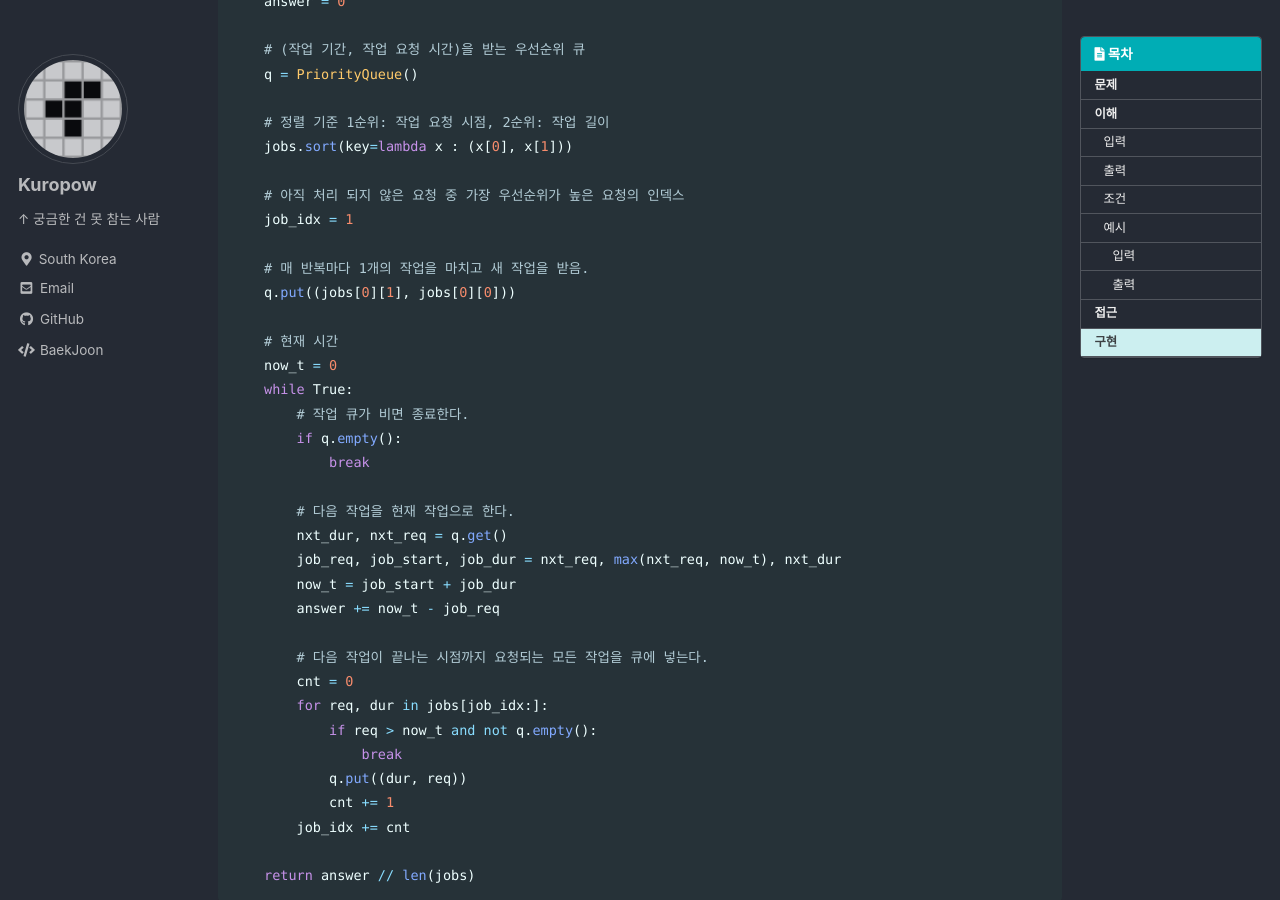
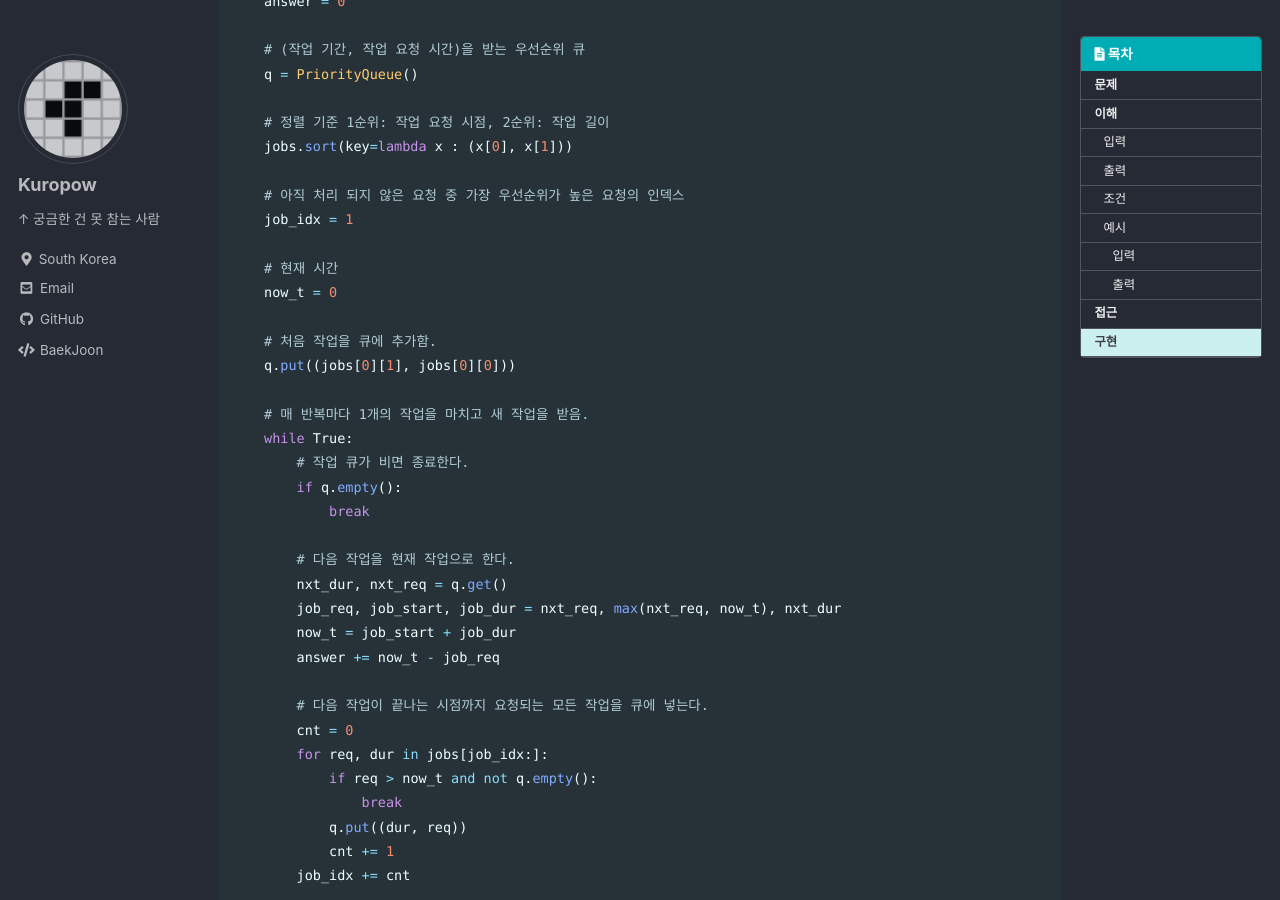
Before and after one commit to kuro11pow2/kuro11pow2.github.io, a Jekyll site: the page built from _posts/2021-08-13-0011.md, in a window 1280 px wide and 900 px high, scrolled down 2261 px. Built offline with Jekyll 4.4.1, drawn with Linux system fonts in a browser that asks for light colours; cached includes are drawn as plain includes; comment, search, counter and statistics services are not loaded; some of the changed text lies outside the part shown.

```diff
--- a/_posts/2021-08-13-0011.md
+++ b/_posts/2021-08-13-0011.md
@@ -83,11 +83,13 @@ def solution(jobs):
     # 아직 처리 되지 않은 요청 중 가장 우선순위가 높은 요청의 인덱스
     job_idx = 1
 
-    # 매 반복마다 1개의 작업을 마치고 새 작업을 받음.
+    # 현재 시간
+    now_t = 0
+
+    # 처음 작업을 큐에 추가함.
     q.put((jobs[0][1], jobs[0][0]))
 
-    # 현재 시간
-    now_t = 0
+    # 매 반복마다 1개의 작업을 마치고 새 작업을 받음.
     while True:
         # 작업 큐가 비면 종료한다.
         if q.empty():
```
Also changed, not shown: other parts of _posts/2021-08-13-0011.md (+1 -1 lines).
